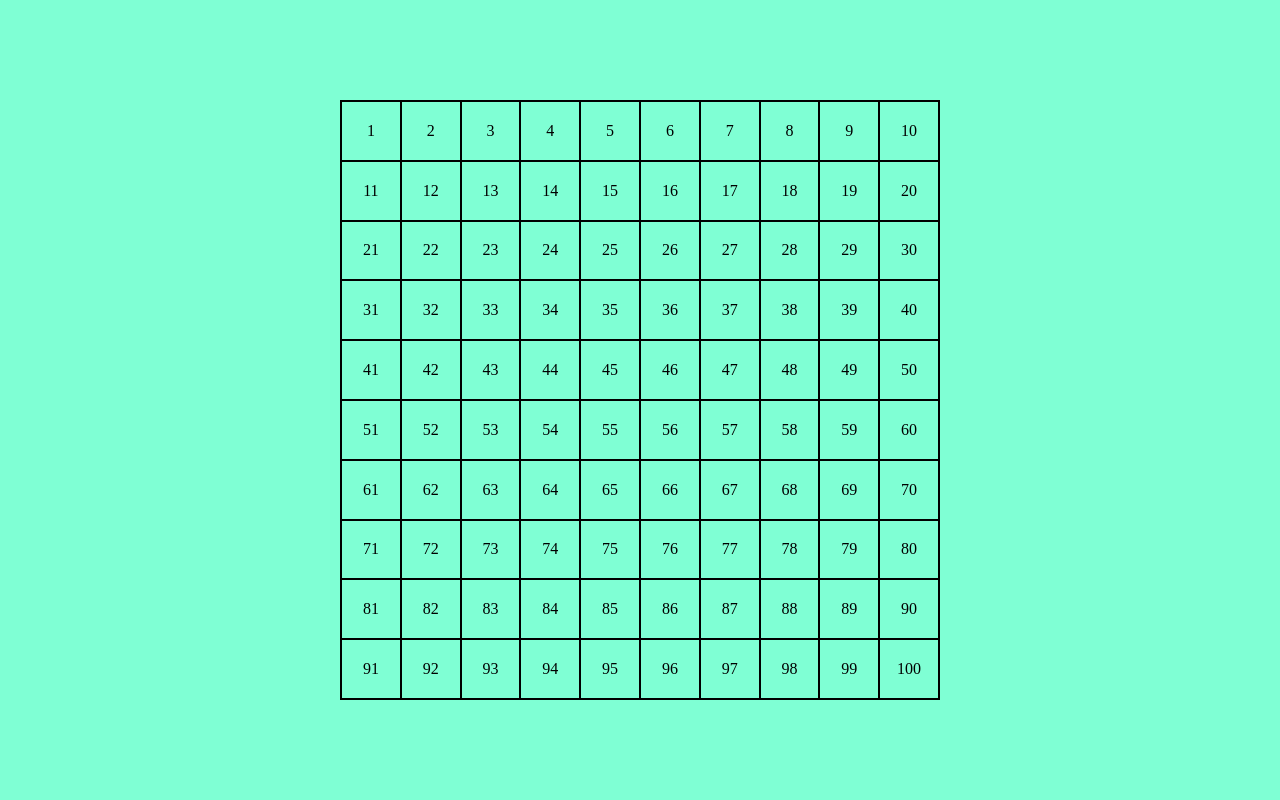
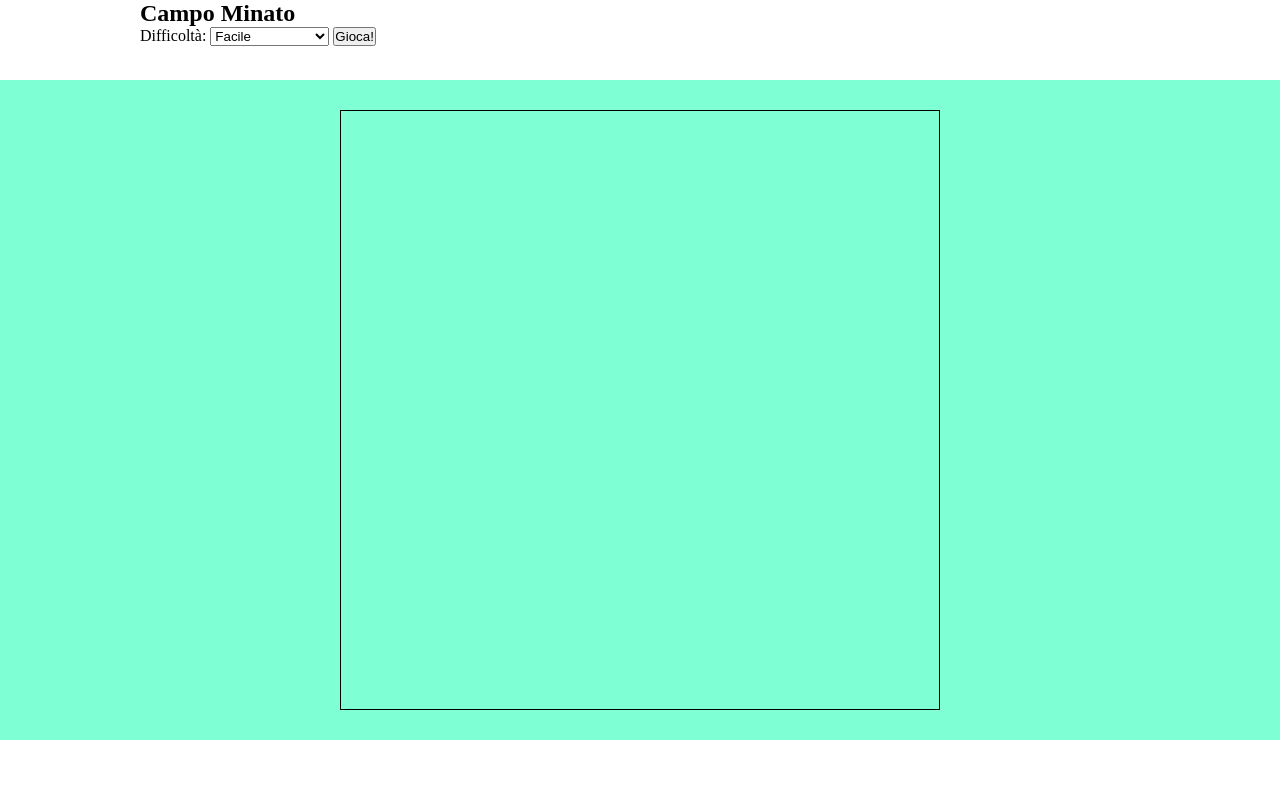
Before and after one commit to 0xbrax/js-campominato-grid, a plain HTML site: page index.html in a window 1280 px wide. Drawn offline with Linux system fonts and the light colour scheme.

Commit message:
Add difficult select button and regenerate game w/ difficult value

```diff
--- a/css/style.css
+++ b/css/style.css
@@ -4,16 +4,27 @@
     box-sizing: border-box;
 }
 
+header {
+    height: 80px;
+    background-color: #ffffff;
+}
+
+nav {
+    max-width: 1000px;
+    margin: 0 auto;
+}
+
 main {
-    width: 100%;
-    height: 100vh;
+    height: calc(100vh - (80px + 60px));
     background-color: #7fffd4;
     position: relative;
 }
 
 #grid-container {
-    width: 600px;
-    height: 600px;
+    width: 100%;
+    height: 100%;
+    max-width: 600px;
+    max-height: 600px;
     position: absolute;
     top: 50%;
     left: 50%;
@@ -35,3 +46,13 @@ main {
 .grid-sec {
     background-color: #00ffff;
 }
+
+footer {
+    height: 60px;
+    background-color: #ffffff;
+}
+
+.footer-bar {
+    max-width: 1000px;
+    margin: 0 auto;
+}
--- a/index.html
+++ b/index.html
@@ -10,12 +10,36 @@
     </head>
 
     <body>
+        <header>
+            <nav>
+                <div class="topbar-l">
+                    <h1>Campo Minato</h1>
+                </div>
+                <div class="topbar-r">
+                    <label for="game-mode">Difficoltà:</label>
+                    <select id="game-mode">
+                        <option value="100">Facile</option>
+                        <option value="81">Normale</option>
+                        <option value="49">Mostro supremo</option>
+                    </select>
+
+                    <button id="play-btn">Gioca!</button>
+                </div>
+            </nav>
+        </header>
+
         <main>
             <section id="grid-container">
 
             </section>
         </main>
 
+        <footer>
+            <div class="footer-bar">
+
+            </div>
+        </footer>
+
         <script type="text/javascript" src="js/main.js"></script>
     </body>
 </html>
--- a/js/main.js
+++ b/js/main.js
@@ -1,16 +1,29 @@
 let gridContainer = document.getElementById('grid-container');
+const gameMode = document.getElementById('game-mode');
+const playBtn = document.getElementById('play-btn');
 
-for (let i = 1; i <= 100; i++) {
+let gridSelection;
+
+playBtn.addEventListener('click',
+function() {
+    gridSelection = gameMode.value;
+
+    console.log(gridSelection)
+
+    gridContainer.innerHTML = '';
+
+    for (let gridNumber = 1; gridNumber <= gridSelection; gridNumber++) {
 
         let grid = document.createElement('div');
-    grid.append(i);
+        grid.append(gridNumber);
         grid.classList.add('grid-main');
         gridContainer.append(grid);
 
         grid.addEventListener('click',
         function() {
-        console.log(i);
+            console.log(gridNumber);
 
             this.classList.toggle('grid-sec');
         });
     }
+});
```
Lines whose indentation alone changed are shown as unchanged.
